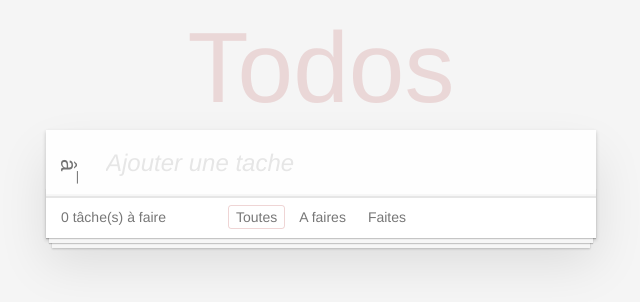
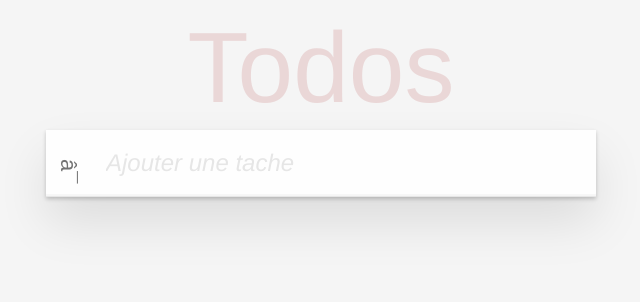
Before and after one commit to amacabr2/gfk_js_vuejs_todolist, a Vue app: page / in a window 1280 px wide. Shown: the top 302 px of the page, without its empty margins (319-959 px from the left). Built offline with nearby package versions, Linux system fonts and the light colour scheme; the HTML template or start-up script is replaced by a standard one.

Commit message:
The footer is visible that if there is at least a task in the todolist

```diff
--- a/src/components/Todos.vue
+++ b/src/components/Todos.vue
@@ -16,13 +16,14 @@
                     <div class="view">
                         <input type="checkbox" v-model="todo.completed" class="toggle">
                         <label>{{ todo.name }}</label>
+                        <button class="destroy" @click.prevent="deleteTodo(todo)"></button>
                     </div>
                 </li>
             </ul>
 
         </div>
 
-        <footer class="footer">
+        <footer class="footer" v-show="todos.length > 0">
             <span class="todo-count"><strong>{{ remaining }}</strong> tâche(s) à faire</span>
             <ul class="filters">
                 <li><a :class="{selected: filter === 'all'}" @click.prevent="filter = 'all'">Toutes</a></li>
@@ -49,13 +50,19 @@
       },
 
       methods: {
+
         addTodo() {
           this.todos.push({
             completed: false,
             name: this.newTodo
           })
           this.newTodo = ''
+        },
+
+        deleteTodo(todo) {
+          this.todos = this.todos.filter(t => t !== todo)
         }
+
       },
 
       computed: {
```
